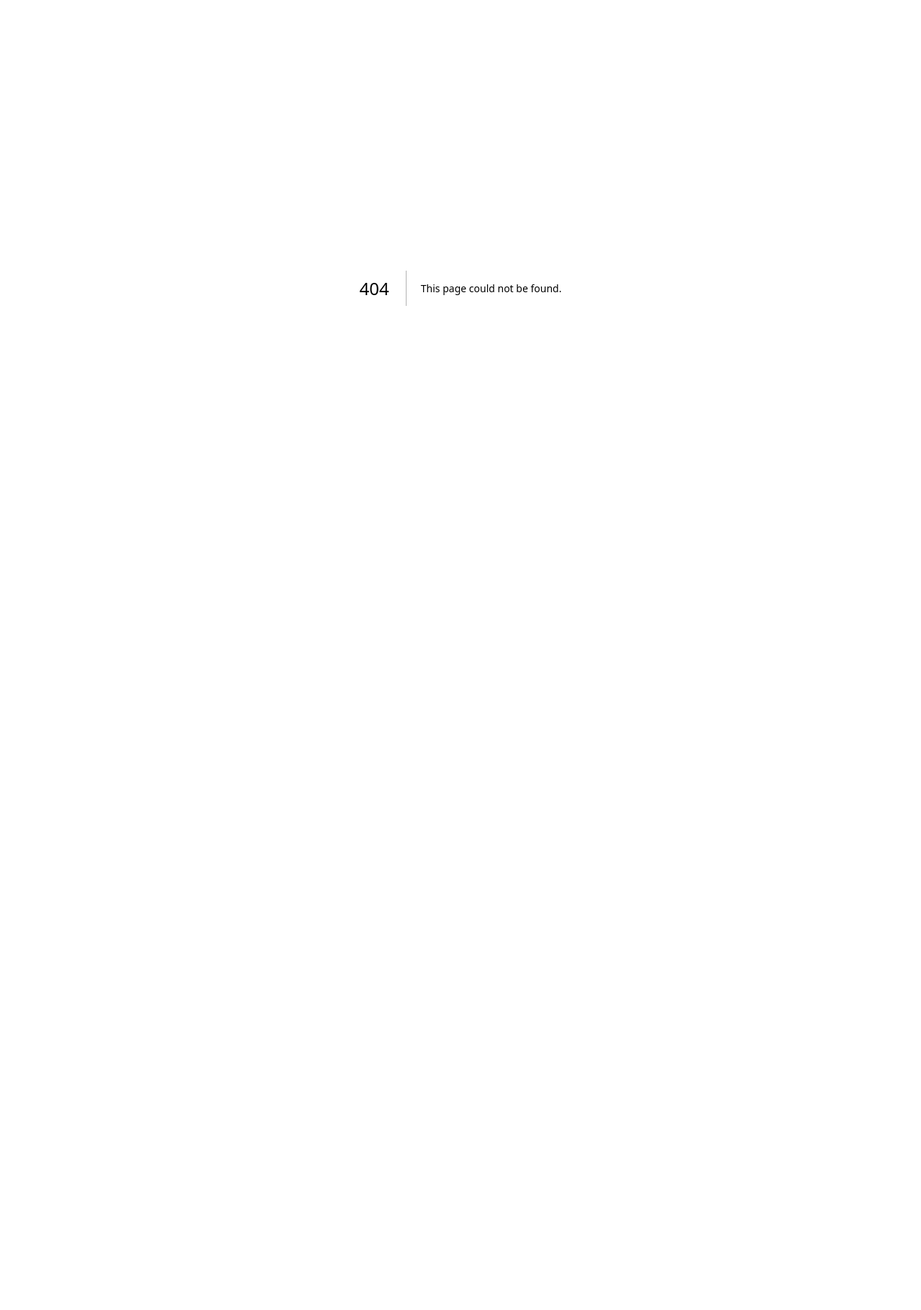
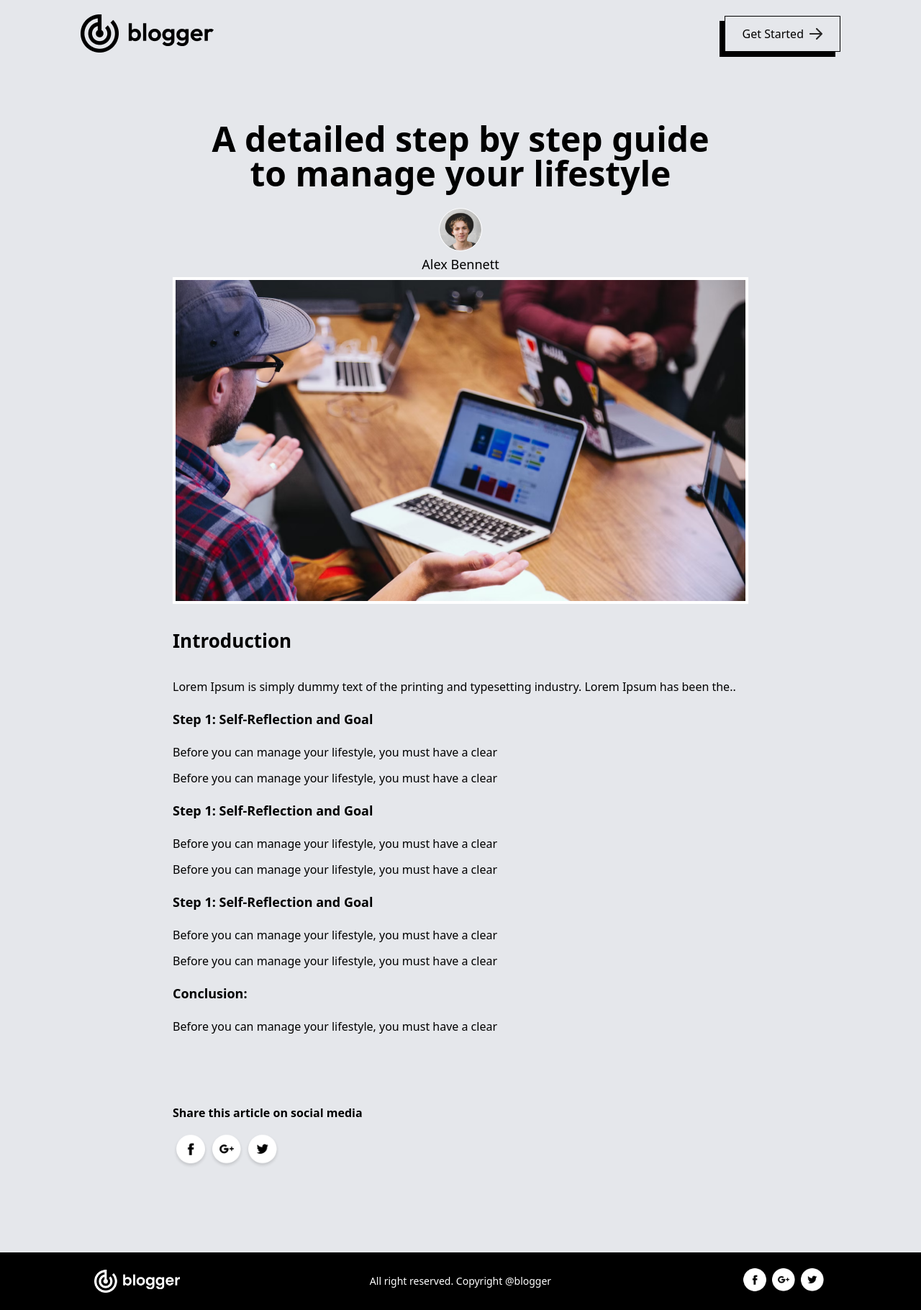
Before and after one commit to rahul-kumar-09/next-blog-app, a Next.js app: page /blogs/1 in a window 1280 px wide. Before the commit this address had no page. Shown: the whole page at 72% size. Before the commit the page ends 800 px from the top, so only its background shows below. Built offline with nearby package versions, Linux system fonts and the light colour scheme.

Commit message:
complete frontend

```diff
--- a/Components/BlogItem.jsx
+++ b/Components/BlogItem.jsx
@@ -1,21 +1,26 @@
 import { assets, blog_data } from '@/Assets/assets'
 import Image from 'next/image'
+import Link from 'next/link'
 import React from 'react'
 
-const BlogItem = ({title, description, category, image}) => {
+const BlogItem = ({title, description, category, image, id}) => {
   return (
-    <div className='max-w-[330px] sm:max-w-[300px] bg-white border border-black hover:shadow=[-7px_7px_0px_#000000]'>
+    <div className='max-w-[330px] sm:max-w-[300px] bg-white border border-black hover:shadow-[-7px_7px_0px_#000000]'>
+      <Link href={`/blogs/${id}`}>
       <Image src={image} alt='' width={400} height={400} className='border border-b border-black' />
+      </Link>
+
       <p className='m-5 mt-5 inline-block px-1 bg-black text-white text-sm'>{category}</p>
       <div className='px-5'>
         <h5 className='text-gray-900 text-lg font-medium tracking-tight '>{title}</h5>
         <p className='text-sm tracking-tight text-gray-700'>{description}</p>
         <div className='inline-flex items-center py-2 font-semibold text-center'>
+          <Link href={`/blogs/${id}`}>
           Read more
           <Image src={assets.arrow}  alt='' width={12} className='ml-2'/>
+          </Link>
         </div>
       </div>
-
     </div>
   )
 }
--- a/Components/BlogList.jsx
+++ b/Components/BlogList.jsx
@@ -17,7 +17,7 @@
         <div className='flex flex-wrap justify-around gap-1 gap-y-10 mb-16 xl:mx-24'>
             {blog_data.filter((item)=> menu === "All" ? true : item.category===menu)
             .map((item, index)=> {
-                return <BlogItem key={index} image={item.image} title={item.title} description={item.description} category={item.category} />
+                return <BlogItem key={index} image={item.image} id={item.id} title={item.title} description={item.description} category={item.category} />
             })}
         </div>
     </div>
--- /dev/null
+++ b/Components/Footer.jsx
@@ -0,0 +1,19 @@
+import { assets } from '@/Assets/assets'
+import Image from 'next/image'
+import React from 'react'
+
+const Footer = () => {
+  return (
+    <div className='flex justify-around flex-col gap-2 sm:gap-0 sm:flex-row bg-black py-5 items-center'>
+        <Image src={assets.logo_light} alt='' width={120} />
+        <p className='text-sm text-white'>All right reserved. Copyright @blogger</p>
+        <div className='flex'>
+            <Image src={assets.facebook_icon} alt='' width={40} />
+            <Image src={assets.googleplus_icon} alt='' width={40} />
+            <Image src={assets.twitter_icon} alt='' width={40} />
+        </div>
+    </div>
+  )
+}
+
+export default Footer
--- a/Components/Header.jsx
+++ b/Components/Header.jsx
@@ -19,13 +19,6 @@
         <button type="submit" className="bg-blue-500 text-white py-2 px-4 rounded-full">Search</button>
       </form>
 
-    <nav className="flex items-center justify-center gap-8 mt-10">
-      <a href="/" className="text-gray-600 hover:text-gray-900">Home</a>
-      <a href="/blog" className="text-gray-600 hover:text-gray-900">Blog</a>
-      <a href="/about" className="text-gray-600 hover:text-gray-900">About</a>
-      <a href="/contact" className="text-gray-600 hover:text-gray-900">Contact</a>
-    </nav>
-
     </div>
 
   </div>;
--- /dev/null
+++ b/app/blogs/[id]/page.jsx
@@ -0,0 +1,76 @@
+"use client"
+import { assets, blog_data } from '@/Assets/assets';
+import Footer from '@/Components/Footer';
+import Image from 'next/image';
+import Link from 'next/link';
+import React, { useEffect, useState } from 'react'
+
+const page = ({params}) => {
+    const resolvedParams = React.use(params);
+    const [data, setData] = useState(null);
+
+    const fetchBlogData = () => {
+        for (let i = 0; i < blog_data.length; i++) {
+            if (Number(resolvedParams.id) === blog_data[i].id) {
+                setData(blog_data[i]);
+                console.log(blog_data[i]);
+                break;
+            }
+        }
+    }
+
+    useEffect(()=> {
+        fetchBlogData();
+    },[])
+  return ( data ? <>
+    <div className='bg-gray-200 py-5 px-5 md:px-12 lg:px-28 '>
+        <div className='flex justify-between items-center'>
+            <Link href='/'>
+                <Image src={assets.logo} width={180} alt='' className='w-[130] sm:w-auto'/>
+            </Link>
+            <button className='flex items-center gap-2 font-medium py-1 px-3 sm:py-3 sm:px-6 border border-black shadow-[-7px_7px_0px_#000000]'>Get Started
+                <Image src={assets.arrow} alt=''/>
+            </button>
+        </div>
+        <div className='text-center my-24'>
+            <h1 className='text-2xl sm:text-5xl font-semibold max-w-[700px] mx-auto'>{data.title}</h1>
+            <Image className='mx-auto mt-6 border border-white rounded-full ' src={data.author_img} width={60} height={60} alt=''/>
+            <p className='mt-1 pb-2 text-lg max-w-[740px] m-auto'>{data.author}</p>
+        </div>
+
+        <div className='mx-5 max-w-[800px] md:mx-auto mt-[-100px] mb-10'>
+            <Image className='border-4 border-white ' src={data.image} width={1280} height={720} alt=''/>
+            <h1 className='my-8 text-[26px] font-semibold'>Introduction</h1>
+            <p>{data.description}</p>
+            <p className='my-5 text-[18px] font-semibold'>Step 1: Self-Reflection and Goal</p>
+            <p className='my-3'>Before you can manage your lifestyle, you must have a clear </p>
+            <p className='my-3'>Before you can manage your lifestyle, you must have a clear </p>
+
+            <p className='my-5 text-[18px] font-semibold'>Step 1: Self-Reflection and Goal</p>
+            <p className='my-3'>Before you can manage your lifestyle, you must have a clear </p>
+            <p className='my-3'>Before you can manage your lifestyle, you must have a clear </p>
+
+            <p className='my-5 text-[18px] font-semibold'>Step 1: Self-Reflection and Goal</p>
+            <p className='my-3'>Before you can manage your lifestyle, you must have a clear </p>
+            <p className='my-3'>Before you can manage your lifestyle, you must have a clear </p>
+
+            <p className='my-5 text-[18px] font-semibold'>Conclusion:</p>
+            <p className='my-3'>Before you can manage your lifestyle, you must have a clear </p>
+
+            <div className='my-24'>
+                <p className='text-black font-semibold my-4'>Share this article on social media</p>
+                <div className='flex'>
+                    <Image src={assets.facebook_icon} width={50} alt=''/>
+                    <Image src={assets.googleplus_icon} width={50} alt=''/>
+                    <Image src={assets.twitter_icon} width={50} alt=''/>
+                </div>
+            </div>
+        </div>
+
+    </div>
+    <Footer />
+    </> : <></>
+  )
+}
+
+export default page
--- a/app/page.js
+++ b/app/page.js
@@ -3,6 +3,7 @@
 import Header from "@/Components/Header";
 import BlogItem  from "@/Components/BlogItem";
 import BlogList from "@/Components/BlogList";
+import Footer from "@/Components/Footer";
 
 export default function Home() {
   return (
@@ -10,6 +11,7 @@
   <Header />
 
   <BlogList />
+  <Footer />
   </div>
   );
 }
```
